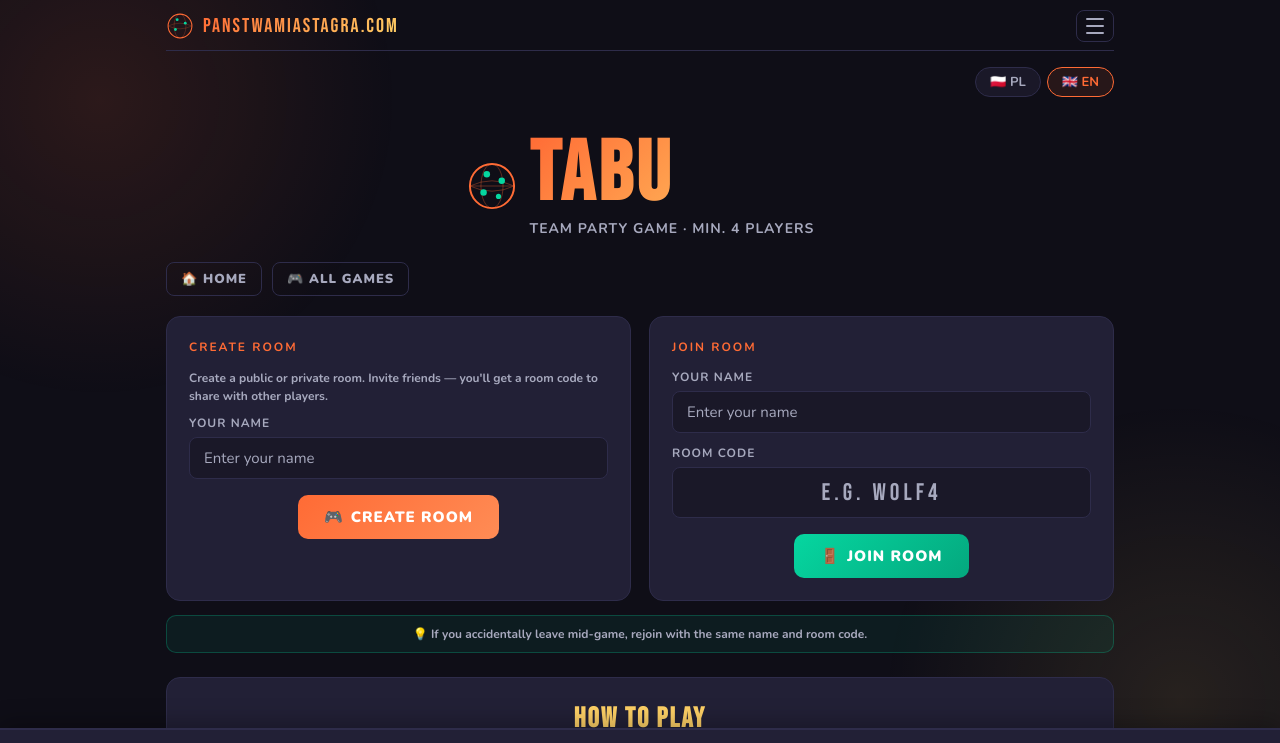
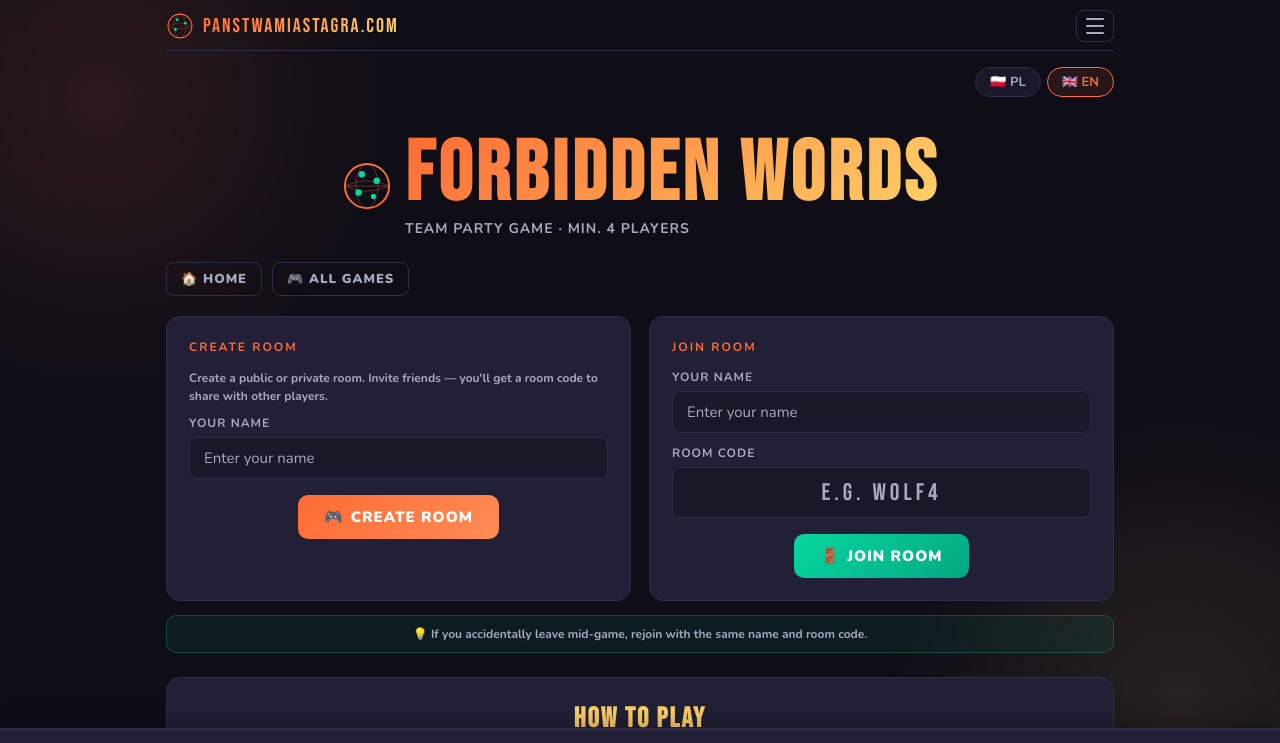
Before and after one commit to todayistoday7/panstwa-miasta, a website: page public/taboo.html in a window 1280 px wide. Shown: the top 743 px of the page. Drawn offline with nearby package versions, Linux system fonts and the light colour scheme; no server answers.

Commit message:
Add files via upload

```diff
--- a/public/js/taboo-client.js
+++ b/public/js/taboo-client.js
@@ -18,6 +18,7 @@ const TEAM_COLORS = {
 const LANGS_TABOO = {
   pl: {
     name: '🇵🇱 PL',
+    gameTitle: 'ZAKAZANE SŁOWA',
     subtitle: 'Drużynowa gra imprezowa · min. 4 graczy',
     createRoom: 'Stwórz pokój', joinRoom: 'Dołącz do pokoju',
     yourName: 'Twoje imię', joinName: 'Twoje imię', roomCode: 'Kod pokoju',
@@ -64,6 +65,7 @@ const LANGS_TABOO = {
   },
   en: {
     name: '🇬🇧 EN',
+    gameTitle: 'FORBIDDEN WORDS',
     subtitle: 'Team party game · min. 4 players',
     createRoom: 'Create Room', joinRoom: 'Join Room',
     yourName: 'Your name', joinName: 'Your name', roomCode: 'Room code',
@@ -580,7 +582,7 @@ function setUiLang(code) {
 
 function applyTranslations() {
   const map = {
-    'game-subtitle':'subtitle',
+    'game-title':   'gameTitle', 'game-subtitle':'subtitle',
     'lbl-create-room':'createRoom','lbl-create-disclaimer':'createDisclaimer','lbl-join-room':'joinRoom',
     'lbl-your-name':'yourName','lbl-join-name':'joinName','lbl-room-code':'roomCode',
     'lbl-create-btn':'createBtn','lbl-join-btn':'joinBtn',
--- a/public/taboo.html
+++ b/public/taboo.html
@@ -116,7 +116,7 @@
         </svg>
       </div>
       <div class="logo-text">
-        <h1>TABU</h1>
+        <h1 id="game-title">ZAKAZANE SŁOWA</h1>
         <p id="game-subtitle">Multiplayer word game</p>
       </div>
     </div>
```
